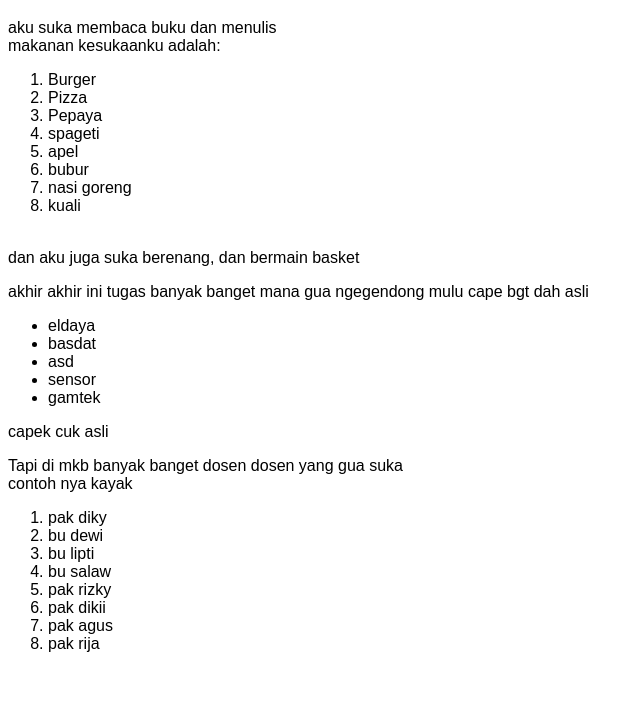
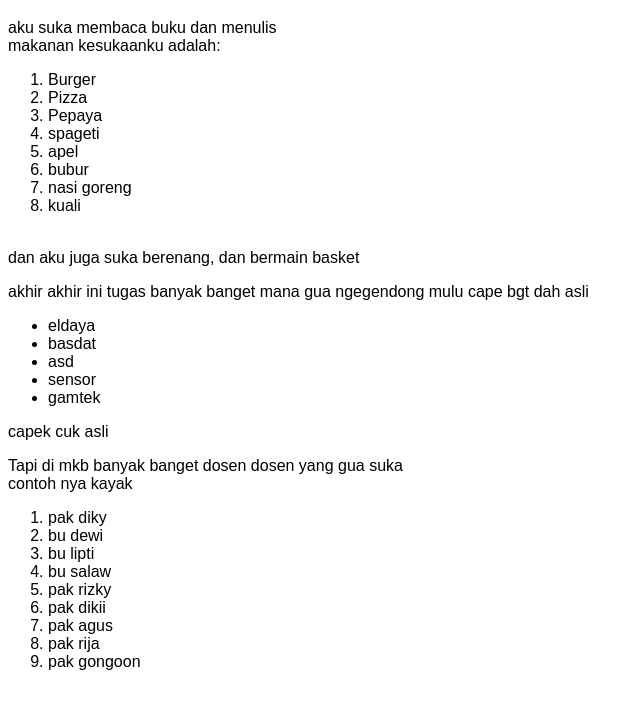
Before and after one commit to Hikam-Baidawih/test-repo, a plain HTML site: page index.html in a window 1280 px wide. Shown: the part 61-770 px from the top of the page, without its empty margins (0-643 px from the left). Drawn offline with Linux system fonts and the light colour scheme.

Commit message:
menambah daftar dosen

```diff
--- a/index.html
+++ b/index.html
@@ -55,6 +55,7 @@
             <li>pak dikii</li>
             <li>pak agus</li>
             <li>pak rija</li>
-    </p>
+            <li>pak gongoon</li>
+        </p>
 </body>
 </html>
```
